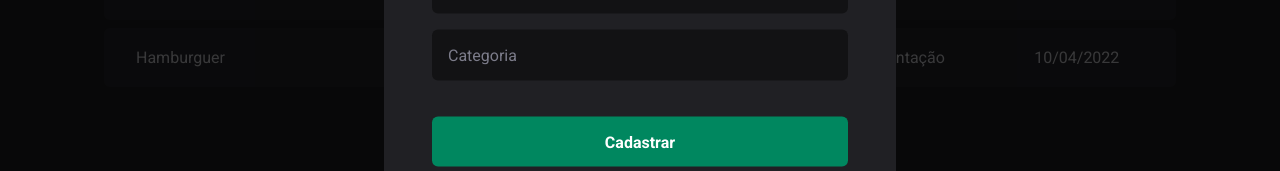
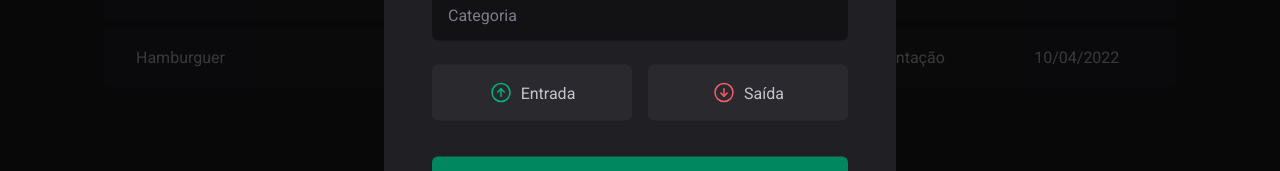
Before and after one commit to ezequielbrilhantedev/DT-Money, a React (Vite) app: page / in a window 1280 px wide. Both pictures are taken after a click on the button "Nova Transação". Shown: the part 399-570 px from the top of the page. Built offline with nearby package versions, Linux system fonts and the light colour scheme.

Commit message:
create json-server #f280

```diff
--- a/package.json
+++ b/package.json
@@ -5,12 +5,14 @@
   "type": "module",
   "scripts": {
     "dev": "vite",
+    "dev:server": "json-server server.json d 500",
     "build": "tsc && vite build",
     "lint": "eslint . --ext ts,tsx --report-unused-disable-directives --max-warnings 0",
     "preview": "vite preview"
   },
   "dependencies": {
     "@radix-ui/react-dialog": "^1.0.5",
+    "@radix-ui/react-radio-group": "^1.1.3",
     "phosphor-react": "^1.4.1",
     "react": "^18.2.0",
     "react-dom": "^18.2.0",
@@ -26,6 +28,7 @@
     "eslint": "^8.55.0",
     "eslint-plugin-react-hooks": "^4.6.0",
     "eslint-plugin-react-refresh": "^0.4.5",
+    "json-server": "^1.0.0-alpha.23",
     "typescript": "^5.2.2",
     "vite": "^5.0.8"
   }
--- /dev/null
+++ b/server.json
@@ -0,0 +1,20 @@
+{
+  "transactions": [
+    {
+      "id": 1,
+      "description": "Desenvolvimento de site",
+      "type": "incopme",
+      "category": "Venda",
+      "price": 14000,
+      "createdAt": "'2024-02-06T14:16:19.563Z'"
+    },
+    {
+      "id": 2,
+      "description": "Hamburguer",
+      "type": "outcome",
+      "category": "Alimentação",
+      "price": 50,
+      "createdAt": "'2024-02-06T14:10:19.563Z'"
+    }
+  ]
+}
--- a/src/components/NewTransactionModal/index.tsx
+++ b/src/components/NewTransactionModal/index.tsx
@@ -1,6 +1,6 @@
 import * as Dialog from '@radix-ui/react-dialog'
-import { CloseButton, Content, Overlay } from './styles'
-import { X } from 'phosphor-react'
+import { CloseButton, Content, Overlay, TransactionType, TransactionTypeButton } from './styles'
+import { ArrowCircleDown, ArrowCircleUp, X } from 'phosphor-react'
 
 export function NewTransactionModal() {
   return (
@@ -19,6 +19,18 @@
           <input type="number" placeholder='Preço' required />
           <input type="text" placeholder='Categoria' required />
 
+          <TransactionType>
+            <TransactionTypeButton variant='income' value='income'>
+              <ArrowCircleUp size={24} />
+              Entrada
+            </TransactionTypeButton>
+
+            <TransactionTypeButton variant='outcome' value='outcome'>
+              <ArrowCircleDown size={24} />
+              Saída
+            </TransactionTypeButton>
+          </TransactionType>
+
           <button type="submit">
             Cadastrar
           </button>
--- a/src/components/NewTransactionModal/styles.ts
+++ b/src/components/NewTransactionModal/styles.ts
@@ -1,5 +1,6 @@
 import styled from "styled-components";
 import * as Dialog from '@radix-ui/react-dialog'
+import * as RadioGroup from '@radix-ui/react-radio-group'
 
 export const Overlay = styled(Dialog.Overlay)`
   position: fixed;
@@ -73,3 +74,46 @@
   cursor: pointer;
   color: ${(props) => props.theme['gray-500']};
 `
+
+export const TransactionType = styled(RadioGroup.Root)`
+  display: grid;
+  grid-template-columns: repeat(2, 1fr);
+  gap: 1rem;
+  margin-top: 0.5rem;
+`
+
+interface TransactionTypeButtonProps {
+  variant: 'income' | 'outcome'
+}
+
+export const TransactionTypeButton = styled(RadioGroup.Item)<TransactionTypeButtonProps>`
+  background: ${props => props.theme["gray-700"]};
+  padding: 1rem;
+  display: flex;
+  align-items: center;
+  justify-content: center;
+  gap: 0.5rem;
+  border-radius: 6px;
+  cursor: pointer;
+  border: 0;
+  color: ${props => props.theme["gray-300"]};
+
+
+  svg {
+    color: ${props => props.variant === 'income' ? props.theme["green-300"] : props.theme["red-300"]}
+  }
+
+  &[data-state='unchecked']:hover {
+    transition: background-color 0.2s ;
+    background: ${props => props.theme["gray-600"]};
+  }
+
+  &[data-state='checked'] {
+    color: ${props => props.theme.white};
+    background: ${props => props.variant === 'income' ? props.theme["green-500"] : props.theme["red-500"]};
+
+    svg {
+      color: ${props => props.theme.white};
+    }
+  }
+`
```
Also changed, not shown: 1 other file (tests, documents, lock files or other folders).
